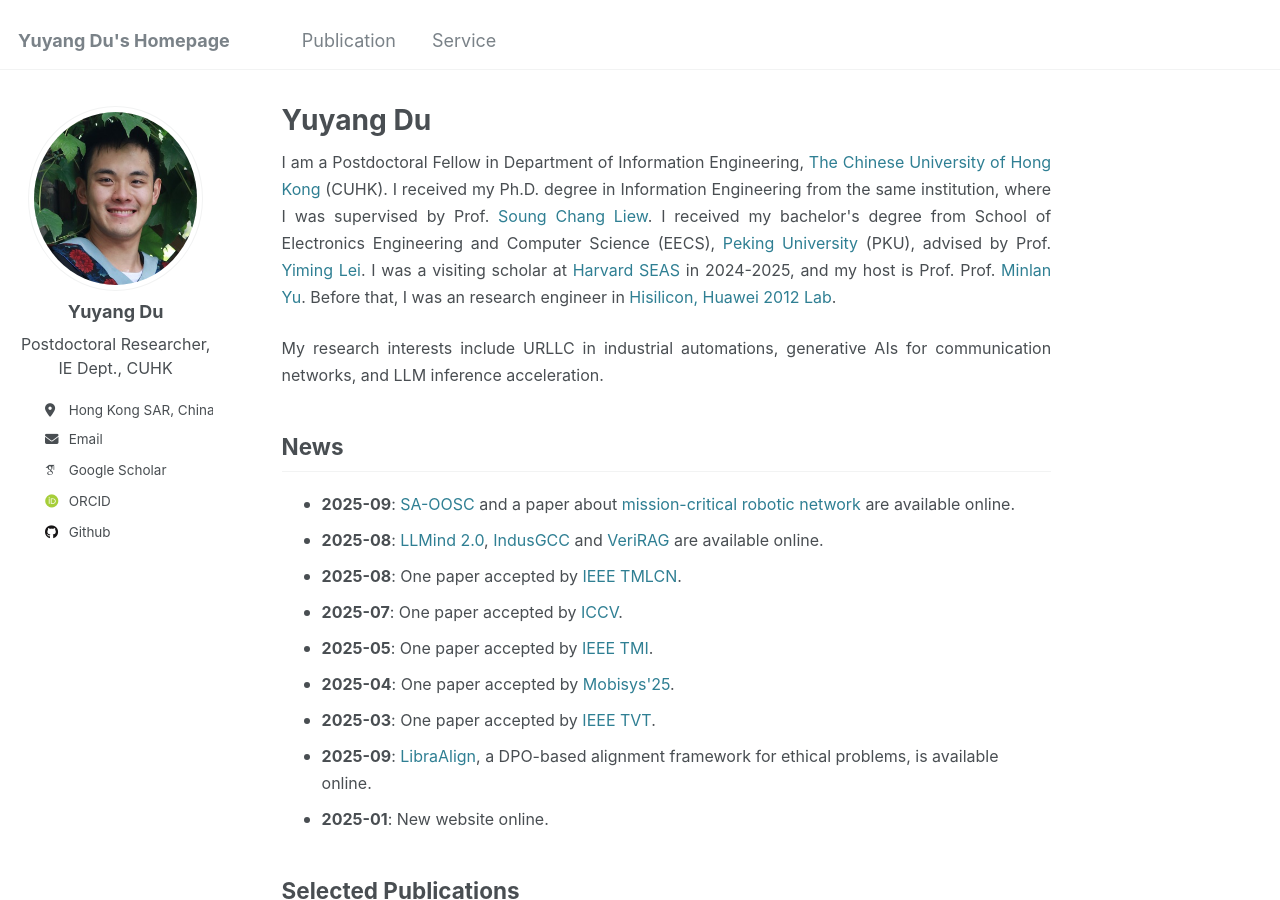
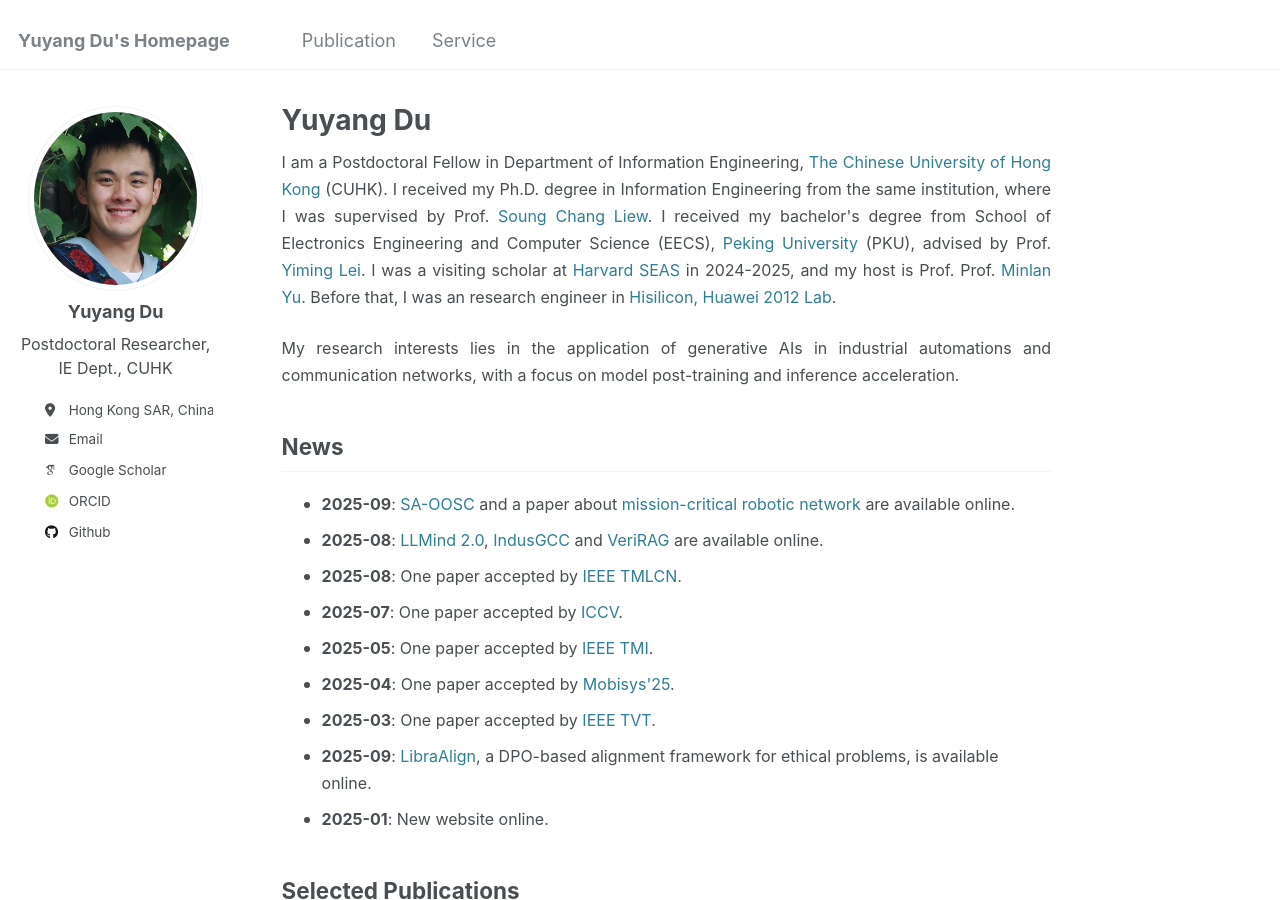
Before and after one commit to yuyangdu01/yuyangdu01.github.io, a Jekyll site: the page built from _pages/about.md, in a window 1280 px wide and 900 px high. Built offline with Jekyll 4.4.1, drawn with Linux system fonts in a browser that asks for light colours; some web fonts are replaced.

Commit message:
Update about.md

```diff
--- a/_pages/about.md
+++ b/_pages/about.md
@@ -15,7 +15,7 @@ a {
 
 <p style="text-align: justify;"><font size=3> I am a Postdoctoral Fellow in Department of Information Engineering, <a href="https://www.cuhk.edu.hk/english/index.html">The Chinese University of Hong Kong</a> (CUHK). I received my Ph.D. degree in Information Engineering from the same institution, where I was supervised by Prof. <a href="https://www.ie.cuhk.edu.hk/faculty/LIEW-Soung-Chang/">Soung Chang Liew</a>. I received my bachelor's degree from School of Electronics Engineering and Computer Science (EECS), <a href="https://www.pku.edu.cn/">Peking University</a> (PKU), advised by Prof. <a href="https://ele.pku.edu.cn/dzxxen/info/1023/1115.htm">Yiming Lei</a>. I was a visiting scholar at <a href="https://seas.harvard.edu/">Harvard SEAS</a> in 2024-2025, and my host is Prof. Prof. <a href="http://minlanyu.seas.harvard.edu/">Minlan Yu</a>. Before that, I was an research engineer in <a href="https://www.hisilicon.com/en">Hisilicon, Huawei 2012 Lab</a>.</font></p>
 
-<p style="text-align: justify;"><font size=3>My research interests include URLLC in industrial automations, generative AIs for communication networks, and LLM inference acceleration.</font></p>
+<p style="text-align: justify;"><font size=3>My research interests lies in the application of generative AIs in industrial automations and communication networks, with a focus on model post-training and inference acceleration.</font></p>
 
 News <font size=3></font>
 ------
```
